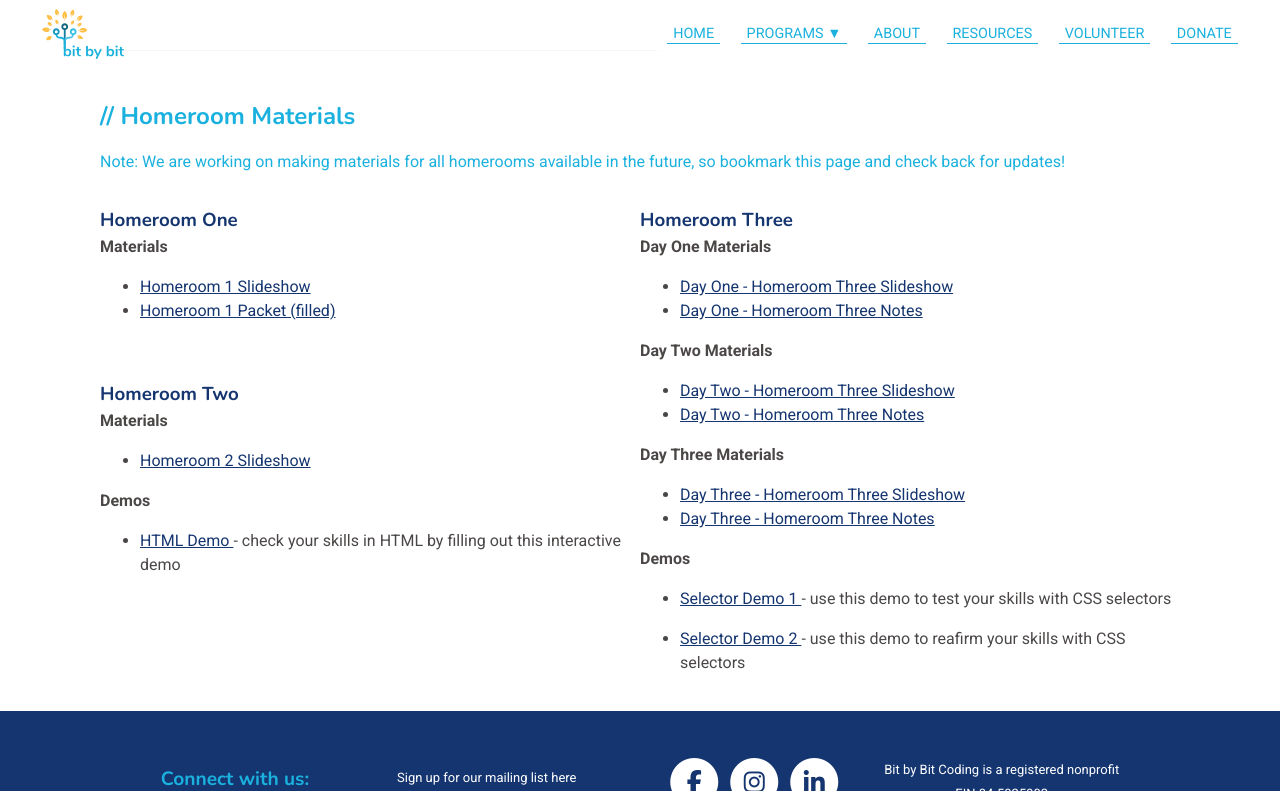
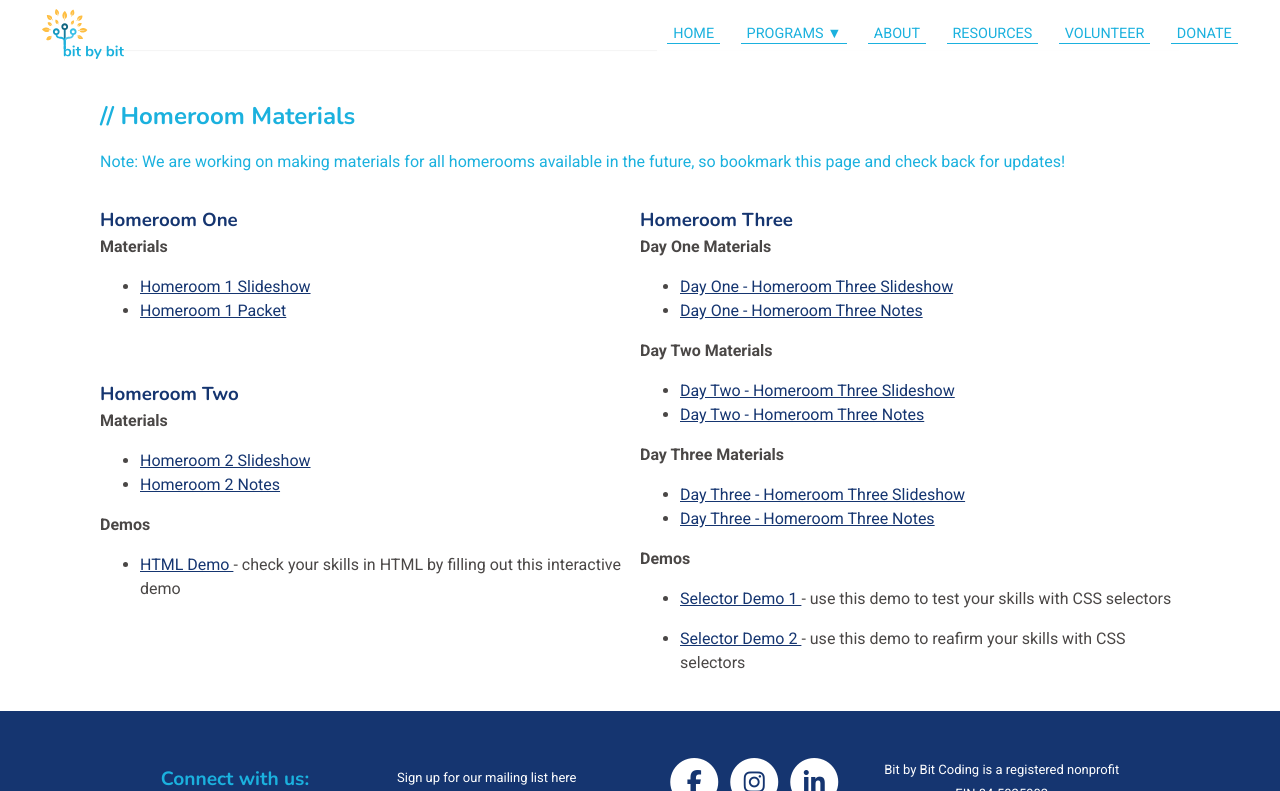
Before and after one commit to bit-by-bit-coding/bxb-website, a Jekyll site: the page built from ffresources.html, in a window 1280 px wide and 900 px high, scrolled down 941 px, cut to the strip 0-791 px from the top of the window. Built offline with Jekyll 4.4.1, drawn with Linux system fonts in a browser that asks for light colours; nearby versions of some CDN libraries.

Commit message:
update links

```diff
--- a/ffresources.html
+++ b/ffresources.html
@@ -65,7 +65,7 @@
                     <a href="https://www.w3schools.com/jsref/jsref_reference.asp">JavaScript basics and the DOM</a>
                 </p>
             </div>
-            <div class="room-item">
+            <div class="room-item top">
                 <h3>Homeroom Six</h3>
                 <p>A complete reference for
                     <a href="https://developer.mozilla.org/en-US/docs/Web/JavaScript/Reference">built-in objects, functions,
@@ -90,13 +90,13 @@
                 <strong>Materials</strong>
                 <ul>
                     <li>
-                        <a href="https://drive.google.com/file/d/1xaEe1HtqPyCN_nhJmyxqKYON7jwY_VRL/view?usp=sharing">
+                        <a href="https://docs.google.com/presentation/d/e/2PACX-1vQhWdu1aN1rThFjq1DtPqDph_XbjQVvIpas8g2cBGQj3cc16L4GG9Q1nT_NCqZKfDW1EbDpH5K1zYdx/pub?start=false&loop=false&delayms=3000">
                             Homeroom 1 Slideshow
                         </a>
                     </li>
                     <li>
-                        <a href="https://drive.google.com/file/d/1MUrKAc61wUzmJ_63omdchkODLFaehfsp/view?usp=sharing">
-                            Homeroom 1 Packet (filled)
+                        <a href="https://docs.google.com/document/d/e/2PACX-1vQe_E9LOwgtXoDGXh5nVDTB0Yd7pGHFhEpbzdpRFZBTt_bFtk8f090d7MF2d6a5DnSDKOQ0vcd9OWMV/pub">
+                            Homeroom 1 Packet
                         </a>
                     </li>
                 </ul>
@@ -105,8 +105,13 @@
                 <strong>Materials</strong>
                 <ul>
                     <li>
-                        <a href="https://drive.google.com/file/d/11TazGHoTQyCPOW4iUYHrxxp9YbomwAhy/view?usp=sharing">
+                        <a href="https://docs.google.com/presentation/d/e/2PACX-1vQ9bQscYH6V4buQuIEQT1JzvqSJfdQt-jp17eUNx_6JH_lvSCnPEE69jvEbd1xLslXMpwgS9_N_PsPj/pub?start=false&loop=false&delayms=3000">
                             Homeroom 2 Slideshow
+                        </a>
+                    </li>
+                    <li>
+                        <a href="https://docs.google.com/document/d/e/2PACX-1vRgQJ9mI_gm0P5VM6mriGyjYPLPs53fbmuFmhgDLM3Z9lrWwz_Myz6ICvp0NN4wwRXIN68qn4XtP2oT/pub">
+                            Homeroom 2 Notes
                         </a>
                     </li>
                 </ul>
@@ -124,12 +129,12 @@
                 <strong>Day One Materials</strong>
                 <ul>
                     <li>
-                        <a href="https://drive.google.com/file/d/1_b1De0XwD6hTKnhAW8F4ZKrwxImei7S6/view?usp=sharing">
+                        <a href="https://docs.google.com/presentation/d/e/2PACX-1vSLM1tsezi9G8nPU-YZ3MWjltSi1weH5matsRShbqa7qm00LFCA8C8dSwfm7DKNCjAkD0z1ePPK66SU/pub?start=false&loop=false&delayms=3000">
                             Day One - Homeroom Three Slideshow
                         </a>
                     </li>
                     <li>
-                        <a href="https://drive.google.com/file/d/1M51Vr20G2lsQhzeerlFXk2GWVlFQq0Mv/view?usp=sharing">
+                        <a href="https://docs.google.com/document/d/e/2PACX-1vTisAXz2u2tMyuLSq5jTeTCD1nY354yYZLxndQY4hVhiMpT7_2jYq2IMvP0UprZ1YWrHB6kO0k5QmKh/pub">
                             Day One - Homeroom Three Notes
                         </a>
                     </li>
@@ -137,12 +142,12 @@
                 <strong>Day Two Materials</strong>
                 <ul>
                     <li>
-                        <a href="https://drive.google.com/file/d/12sAyGEBwA6uLmcdDnqXVxbKYg8mpREvo/view?usp=sharing">
+                        <a href="https://docs.google.com/presentation/d/e/2PACX-1vSXw9rUNt2F124RAk6XVkMXddPIeDPWblauMBOPs2-XLabkH6bwyjQ1L1iR0eDbKQkFdkWtQJmMmeIK/pub?start=false&loop=false&delayms=3000">
                             Day Two - Homeroom Three Slideshow
                         </a>
                     </li>
                     <li>
-                        <a href="https://drive.google.com/file/d/119MUAUsUZKEduh0v63TOa10968GSw9_9/view?usp=sharing">
+                        <a href="https://docs.google.com/document/d/e/2PACX-1vRY1_Okdim6JfBUkmllYHlbTozSHIKXJci29d3Ur9INwjlYOHKGBAboQEKykc651ucP0qzEJJ-BQHFO/pub">
                             Day Two - Homeroom Three Notes
                         </a>
                     </li>
@@ -150,12 +155,12 @@
                 <strong>Day Three Materials</strong>
                 <ul>
                     <li>
-                        <a href="https://drive.google.com/file/d/1ULjz7K7eYAf4m4eSLL0sMy2ybIsOSdB4/view?usp=sharing">
+                        <a href="https://docs.google.com/presentation/d/e/2PACX-1vTIWdWI3BzxoWuVpMT6fzZt6Hy-M0g_jh3EA9e8AoNh9VrUOjyobrvL5Pv_Zl7vWfboy0OCxCmOtghw/pub?start=false&loop=false&delayms=3000">
                             Day Three - Homeroom Three Slideshow
                         </a>
                     </li>
                     <li>
-                        <a href="https://drive.google.com/file/d/1PwJbDBx4XWzwuUdzyrlZ8e8UcrKfm2kE/view?usp=sharing">
+                        <a href="https://docs.google.com/document/d/e/2PACX-1vSWPRyOeukBMTkIGhN-E4NOTmyJH7dl3-MGQ0sXJ3W15mkpOmmAw4ipHJgPAp3ulQTL2L28omT-Bilj/pub">
                             Day Three - Homeroom Three Notes
                         </a>
                     </li>
```
